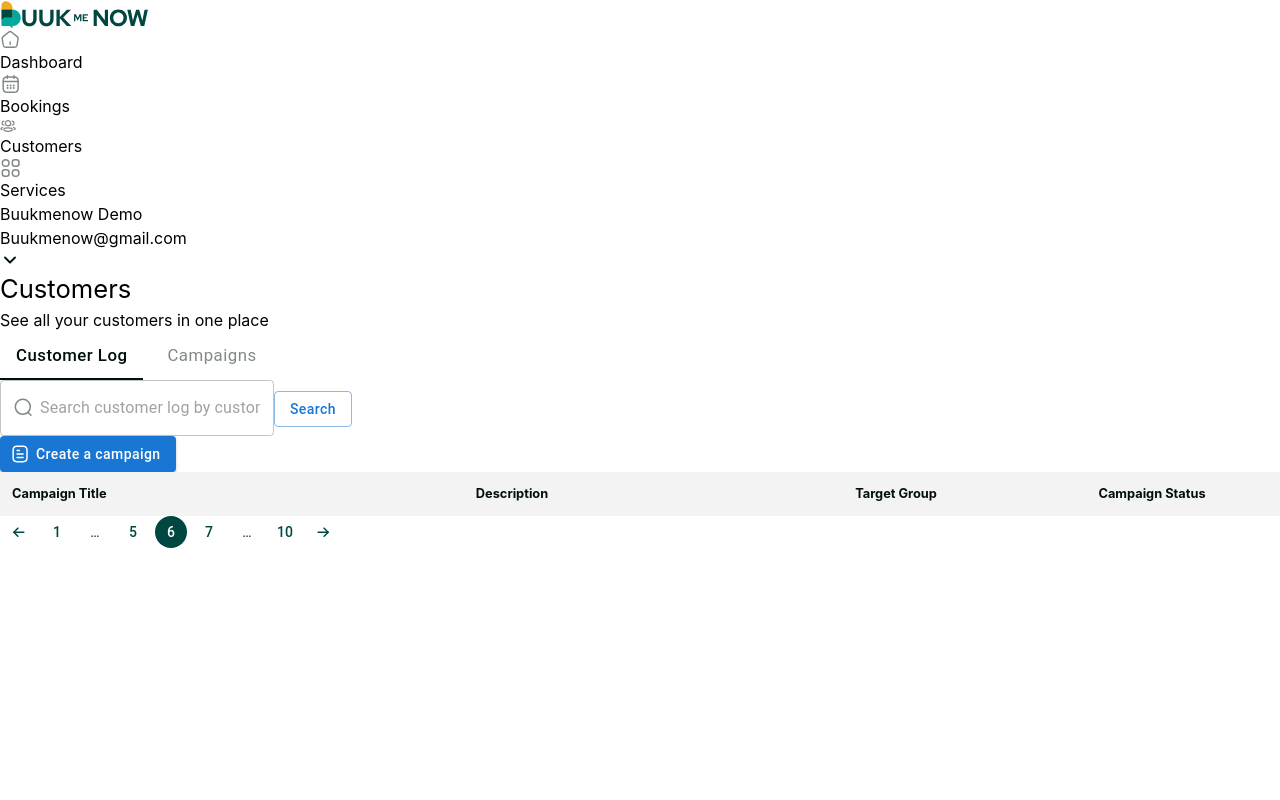
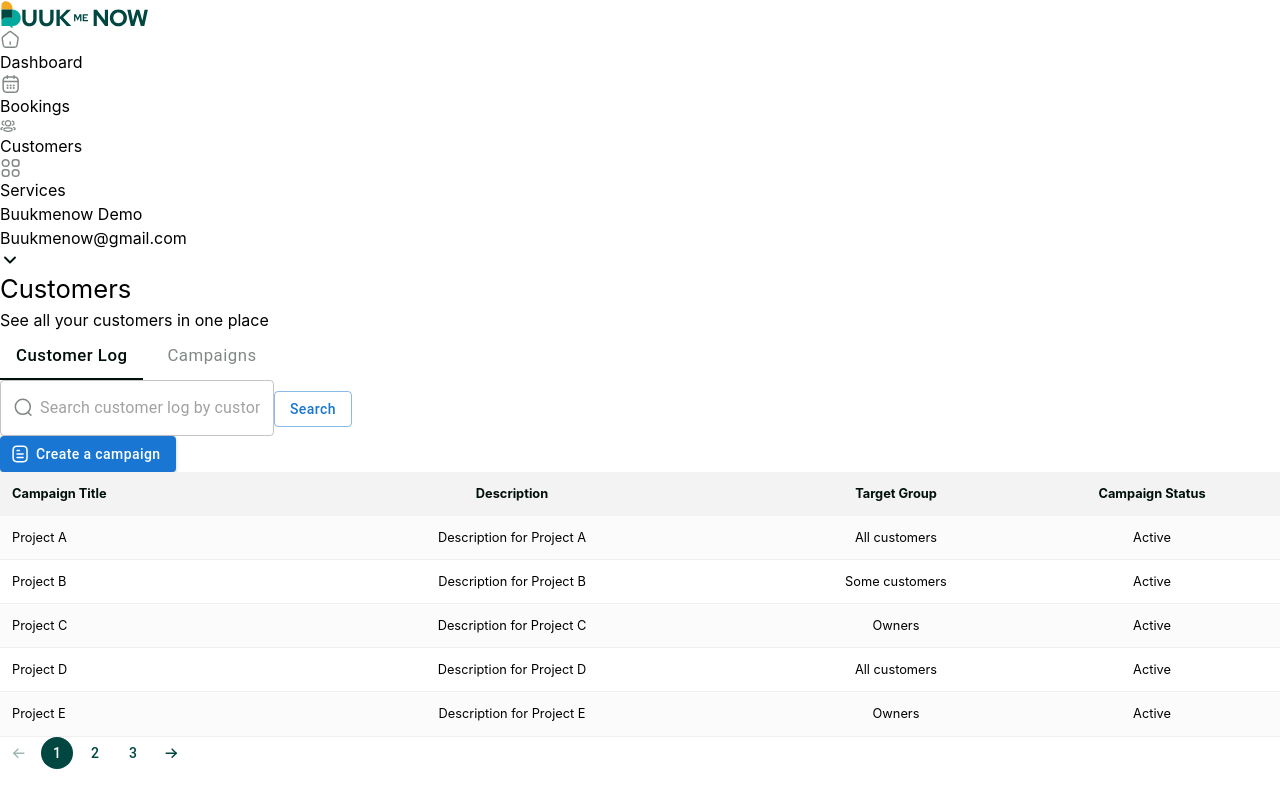
Before and after one commit to tcrz/Vibr-UI-Test, a React (Vite) app: page / in a window 1280 px wide. Built offline with nearby package versions, Linux system fonts and the light colour scheme.

Commit message:
pagination functionality

```diff
--- a/src/pages/Customers/Customers.tsx
+++ b/src/pages/Customers/Customers.tsx
@@ -1,92 +1,57 @@
-import { SyntheticEvent, useState } from "react";
+import { SyntheticEvent, useEffect, useState } from "react";
 import Heading from "../../components/Heading";
-import Tabs from "@mui/material/Tabs";
-import Tab from "@mui/material/Tab";
-import { PaginationItem, styled } from '@mui/material';
+import { PaginationItem } from '@mui/material';
 import { Button, InputAdornment, OutlinedInput, Pagination } from '@mui/material';
 import { ArrowLeft, ArrowRight, DocumentSVG, SearchSVG } from "../../components/SVGs/CustomSVGs";
 import CampaignsTable from "./CampaignsTable";
 import CampaignCreation from "./CampaignCreation";
+import { AntTab, AntTabs, paginationStyles } from "./Styles";
+import { data } from "./data";
 
-const paginationStyles = {
-  '& li button': {
-      background: "white",
-      color: "#004741",
-      fontWeight: "500",
-      lineHeight: "30px",
-  },
-  '& li button:hover': {
-      backgroundColor: "#004741",
-      border: "1px solid",
-      color: "white"
-  },
-  '& .MuiPaginationItem-previousNext, & .MuiPaginationItem-firstLast, & .MuiPaginationItem-previousNext:hover': {
-    background: "transparent",
-    color: "#004741"
-  },
-  '& li button.Mui-selected, & li button.Mui-selected:hover': {
-      backgroundColor: `#004741`,
-      color:'white',
-  },
-}
-
-const AntTabs = styled(Tabs)({
-  // borderBottom: '1px solid #e8e8e8',
-  '& .MuiTabs-indicator': {
-    backgroundColor: '#00100B',
-  },
-  '& .MuiTab-root': {
-    alignItems: "start",
-  }
-});
-
-const AntTab = styled((props: { label:string }) => <Tab disableRipple {...props} />)(({ theme }) => ({
-  textTransform: 'none',
-  minWidth: 0,
-  [theme.breakpoints.up('sm')]: {
-    minWidth: 0,
-  },
-  fontSize: "1.05em",
-  fontWeight: theme.typography.fontWeightRegular,
-  marginRight: theme.spacing(1),
-  // border: "1px solid red",
-  // padding: "3px",
-  color: '#808885',
-  '&:hover': {
-    color: '#00100B',
-    opacity: 1,
-  },
-  '&.Mui-selected': {
-    color: '#00100B',
-    fontWeight: 500,
-  },
-  '&.Mui-focusVisible': {
-    backgroundColor: '#d1eaff',
-  },
-}));
 
 export type Target = "All customers" | "Some customers" | "Owners"
 export type CampaignData = {
   title: string,
   description: string,
-  target: Target
+  target: Target,
+  status: "Active"
 }
 
 const Customers = () => {
   const [value, setValue] = useState(0);
   const [open, setOpen] = useState(false)
-  const [campaigns, setCampaigns] = useState<CampaignData[]>([])
+  const pageSize = 5
+  const [campaigns, setCampaigns] = useState<CampaignData[]>(data)
+  const [paginatedCampaignsData, setPaginatedCampaignsData] = useState<CampaignData[]>(campaigns.slice(0, pageSize))
+  const [page, setPage] = useState(1)
 
   const handleChange = (event: SyntheticEvent, newValue: number) => {
     setValue(newValue);
   };
 
+  const handlePageOnChange = (event: React.ChangeEvent<unknown>, page: number) => {
+    setPage(page)
+    const start = (page - 1) * pageSize
+    const end = start + pageSize
+    setPaginatedCampaignsData(campaigns.slice(start, end))
+  }
+
   const createCampaign = (data: CampaignData) => {
-    setCampaigns(prev => [data, ...prev])
+    const allCampaigns = [data, ...campaigns]
+    setCampaigns(allCampaigns)
+    setPaginatedCampaignsData(allCampaigns.slice(0, pageSize))
+  }
+
+  // Calculate total number of pages
+  let pageCount;
+  if (campaigns.length % pageSize === 0)
+    pageCount =  campaigns.length / pageSize
+  else {
+    pageCount = Math.floor(campaigns.length / pageSize) + 1
   }
 
   return (
-    <section className="h-[88vh] px-20 borderr border-red-400 overflow-y-scroll">
+    <section className="h-[88vh] px-20 border border-red-400 overflow-y-scroll">
       <Heading
         heading="Customers"
         subText="See all your customers in one place"
@@ -119,14 +84,18 @@ const Customers = () => {
         </div>
         <div className="relative h-[55vh] flex flex-col gap-4">
           <div className="h-[45vh] overflow-y-scroll">
-            <CampaignsTable data={campaigns}/>
+            <CampaignsTable data={paginatedCampaignsData}/>
           </div>
           <div className="h-[10vh]">
+            {
+              campaigns.length > 0 &&
               <Pagination
                 className="absolute right-0"
                 sx={paginationStyles}
-              count={10}
-              defaultPage={6}
+                onChange={handlePageOnChange}
+                count={pageCount}
+                page={page}
+                defaultPage={1}
                 renderItem={(item) => (
                   <PaginationItem
                     slots={{ previous: ArrowLeft, next: ArrowRight }}
@@ -134,6 +103,7 @@ const Customers = () => {
                   />
                 )}
               />
+            }
           </div>
         </div>
       </section>
```
Lines whose indentation alone changed are shown as unchanged.
